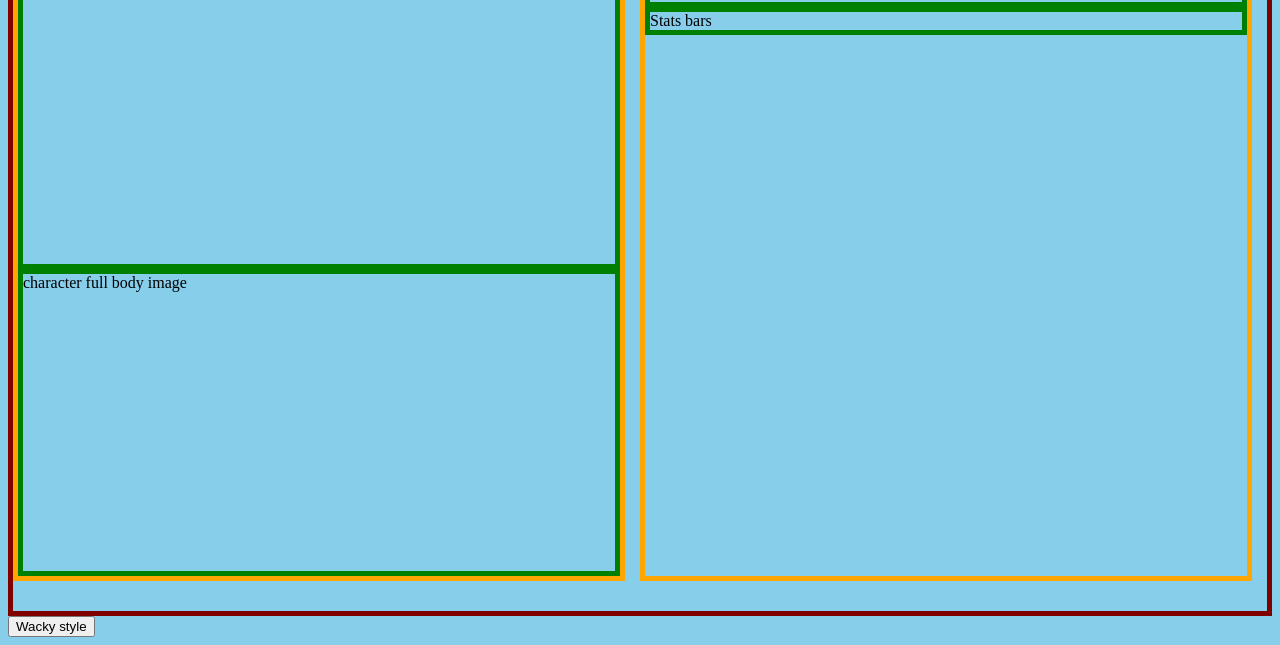
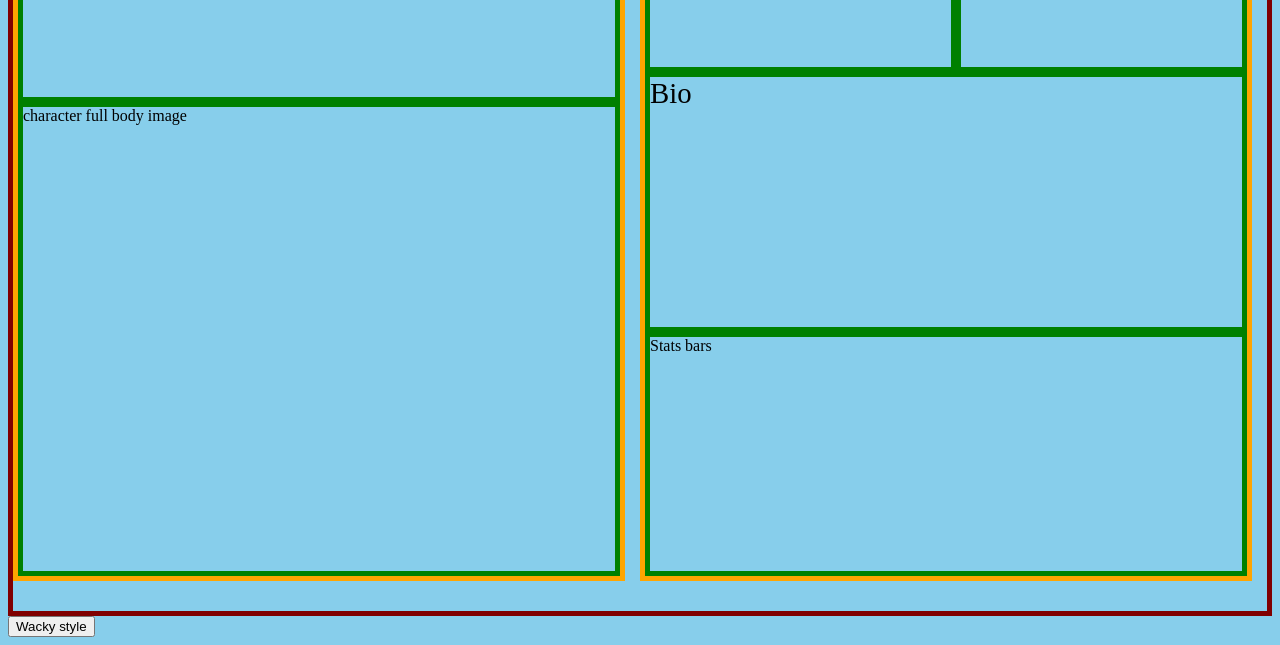
Before and after one commit to michaelrichey/the-pumpkin-zone, a plain HTML site: page character-select.html in a window 1280 px wide. Shown: the part 250-895 px from the top of the page. Drawn offline with Linux system fonts and the light colour scheme.

Commit message:
change grid to flex, box sizing and styling

```diff
--- a/character-select.css
+++ b/character-select.css
@@ -9,25 +9,25 @@ body {
     "charview1"
     "charview2";
   border: 5px maroon solid;
-  height: 120em;
+  height: auto;
 }
 
 #charview1 {
-  height: 35em;
-  width: auto%;
+  height: auto;
+  width: auto;
   grid-area: charview1;
   border: 5px orange solid;
-  display: grid;
-  grid-template-areas:
-    "charview1b"
-    "charview1c";
+  display: flex;
+  flex-direction: column;
 }
 
 #charview2 {
-  height: 43em;
+  height: auto;
   width: auto;
   grid-area: charview2;
   border: 5px orange solid;
+  display: flex;
+  flex-direction: column;
 }
 
 #charview1b {
@@ -36,12 +36,14 @@ body {
   font-size: 3vw;
   height: auto;
   width: auto;
+  flex-grow: 1;
 }
 
 #charview1c {
   grid-area: charview1c;
   border: 5px green solid;
   height: auto;
+  flex-grow: 4;
 }
 
 #charview2holder {
@@ -49,6 +51,7 @@ body {
   display: grid;
   grid-template-areas:
   "charview2a charview2b";
+  flex-grow: 1;
 }
 
 #charview2a {
@@ -68,11 +71,13 @@ body {
   border: 5px green solid;
   font-size: 4.5vw;
   height: auto;
+  flex-grow: 2;
 }
 
 #charview2d {
   grid-area: charview2d;
   border: 5px green solid;
+  flex-grow: 2;
 }
 
 .chargrid {
@@ -90,7 +95,7 @@ body {
   background-image: url(images/crono.png);
   background-repeat: no-repeat;
   background-position: center;
-  background-size: 9vw;
+  background-size: 20vw;
 }
 
 #char2 {
@@ -100,7 +105,7 @@ body {
   background-image: url(images/crono.png);
   background-repeat: no-repeat;
   background-position: center;
-  background-size: 9vw;
+  background-size: 20vw;
 }
 
 #char3 {
@@ -110,7 +115,7 @@ body {
   background-image: url(images/crono.png);
   background-repeat: no-repeat;
   background-position: center;
-  background-size: 9vw;
+  background-size: 20vw;
 }
 
 #char4 {
@@ -120,7 +125,7 @@ body {
   background-image: url(images/crono.png);
   background-repeat: no-repeat;
   background-position: center;
-  background-size: 9vw;
+  background-size: 20vw;
 }
 
 img {
@@ -199,17 +204,21 @@ img {
 
   #char1 {
     height: 10vw;
+    background-size: 9vw;
   }
 
   #char2 {
     height: 10vw;
+    background-size: 9vw;
   }
 
   #char3 {
     height: 10vw;
+    background-size: 9vw;
   }
 
   #char4 {
     height: 10vw;
+    background-size: 9vw;
   }
 }
```
